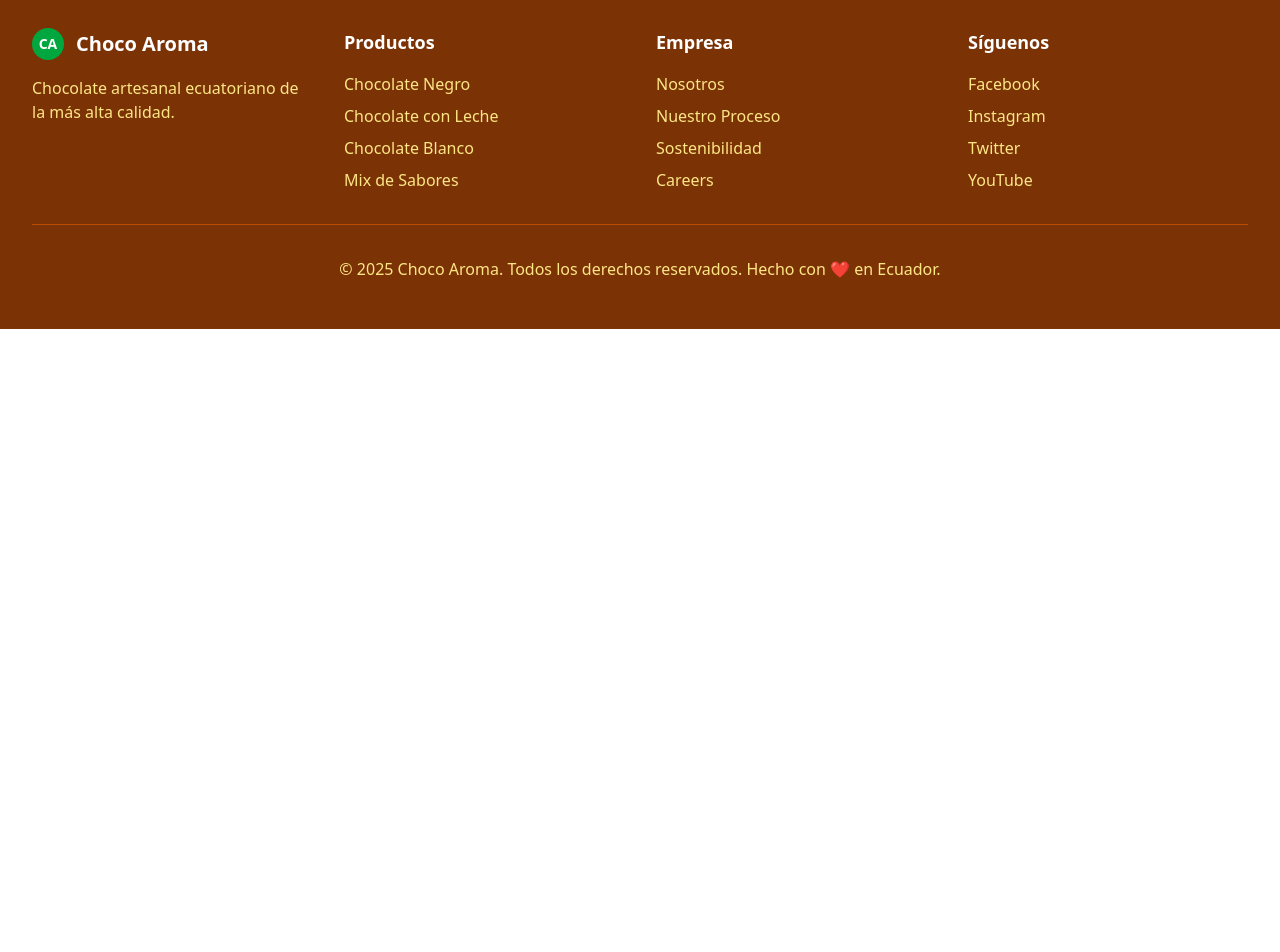
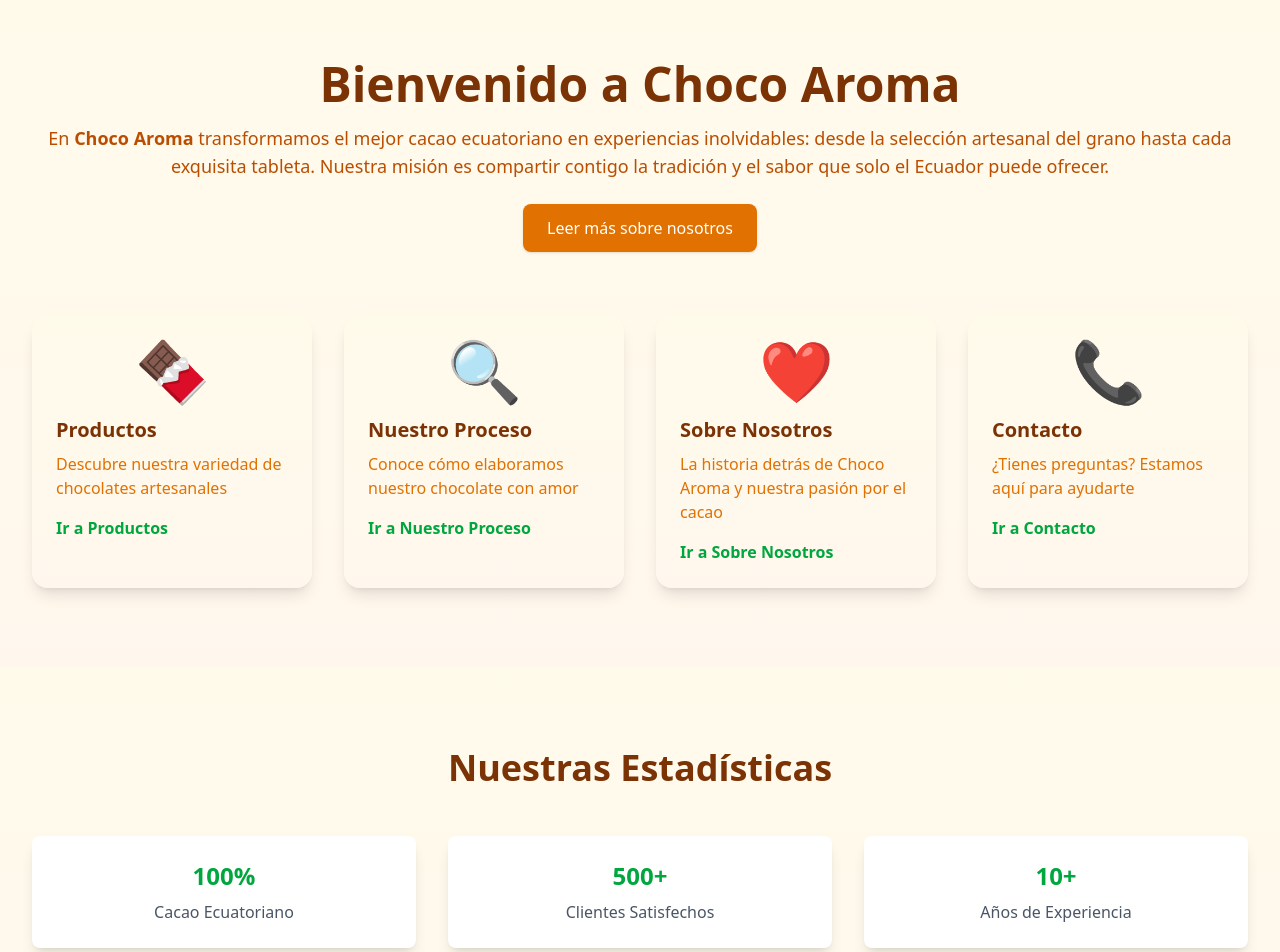
Before and after one commit to JNikolo/choco-aroma, a React (Vite) app: page / in a window 1280 px wide. Shown: the part 820-1772 px from the top of the page. Before the commit the page ends 1149 px from the top, so only its background shows below. Built offline with nearby package versions, Linux system fonts and the light colour scheme.

Commit message:
feat: Add Links Panel and Stats components to improve Home Page

```diff
--- /dev/null
+++ b/src/components/LinkPanel.tsx
@@ -0,0 +1,51 @@
+import { Link } from "react-router";
+
+export function LinkPanel() {
+  const linkList = [
+    {
+      name: "Productos",
+      description: "Descubre nuestra variedad de chocolates artesanales",
+      href: "/products",
+      icon: "🍫",
+    },
+    {
+      name: "Nuestro Proceso",
+      description: "Conoce cómo elaboramos nuestro chocolate con amor",
+      href: "/process",
+      icon: "🔍",
+    },
+    {
+      name: "Sobre Nosotros",
+      description:
+        "La historia detrás de Choco Aroma y nuestra pasión por el cacao",
+      href: "/about",
+      icon: "❤️",
+    },
+    {
+      name: "Contacto",
+      description: "¿Tienes preguntas? Estamos aquí para ayudarte",
+      href: "/contact",
+      icon: "📞",
+    },
+  ];
+  return (
+    <div className="grid md:grid-cols-2 lg:grid-cols-4 gap-8">
+      {linkList.map((link, index) => (
+        <div
+          key={link.name}
+          className="group bg-gradient-to-b from-amber-50 to-orange-50 rounded-2xl p-6 shadow-lg hover:shadow-2xl transition-all duration-300 transform hover:-translate-y-2"
+        >
+          <div className="text-6xl mb-4 text-center">{link.icon}</div>
+          <h3 className="text-xl font-bold text-amber-900 mb-2">{link.name}</h3>
+          <p className="text-amber-600 mb-4">{link.description}</p>
+          <Link
+            to={link.href}
+            className="text-green-600 hover:text-green-700 font-semibold"
+          >
+            Ir a {link.name}
+          </Link>
+        </div>
+      ))}
+    </div>
+  );
+}
--- /dev/null
+++ b/src/components/Stats.tsx
@@ -0,0 +1,25 @@
+export function Stats() {
+  return (
+    <section className="py-20 bg-gradient-to-b from-amber-50 to-orange-50">
+      <div className="max-w-7xl mx-auto px-4 sm:px-6 lg:px-8">
+        <h2 className="text-3xl lg:text-4xl font-bold text-center text-amber-900 mb-12">
+          Nuestras Estadísticas
+        </h2>
+        <div className="grid md:grid-cols-3 gap-8">
+          <div className="bg-white rounded-lg shadow-lg p-6 text-center">
+            <h3 className="text-2xl font-semibold text-green-600 mb-2">100%</h3>
+            <p className="text-gray-600">Cacao Ecuatoriano</p>
+          </div>
+          <div className="bg-white rounded-lg shadow-lg p-6 text-center">
+            <h3 className="text-2xl font-semibold text-green-600 mb-2">500+</h3>
+            <p className="text-gray-600">Clientes Satisfechos</p>
+          </div>
+          <div className="bg-white rounded-lg shadow-lg p-6 text-center">
+            <h3 className="text-2xl font-semibold text-green-600 mb-2">10+</h3>
+            <p className="text-gray-600">Años de Experiencia</p>
+          </div>
+        </div>
+      </div>
+    </section>
+  );
+}
--- a/src/pages/Home.tsx
+++ b/src/pages/Home.tsx
@@ -1,5 +1,36 @@
 import { HeroSection } from "../components/Hero";
+import { LinkPanel } from "../components/LinkPanel";
+import { Stats } from "../components/Stats";
+import { Link } from "react-router";
 
 export function Home() {
-  return <HeroSection />;
+  return (
+    <>
+      <HeroSection />
+      <section className="py-20 bg-gradient-to-b from-amber-50 to-orange-50">
+        <div className="max-w-7xl mx-auto px-4 sm:px-6 lg:px-8">
+          <div className="text-center mb-16">
+            <h2 className="text-4xl lg:text-5xl font-bold text-amber-900 mb-4">
+              Bienvenido a Choco Aroma
+            </h2>
+            <p className="text-lg text-amber-700 mb-6">
+              En <strong>Choco Aroma</strong> transformamos el mejor cacao
+              ecuatoriano en experiencias inolvidables: desde la selección
+              artesanal del grano hasta cada exquisita tableta. Nuestra misión
+              es compartir contigo la tradición y el sabor que solo el Ecuador
+              puede ofrecer.
+            </p>
+            <Link
+              to="/about"
+              className="inline-block px-6 py-3 bg-amber-600 text-white font-medium rounded-lg shadow hover:bg-amber-700 transition"
+            >
+              Leer más sobre nosotros
+            </Link>
+          </div>
+          <LinkPanel />
+        </div>
+      </section>
+      <Stats />
+    </>
+  );
 }
```
